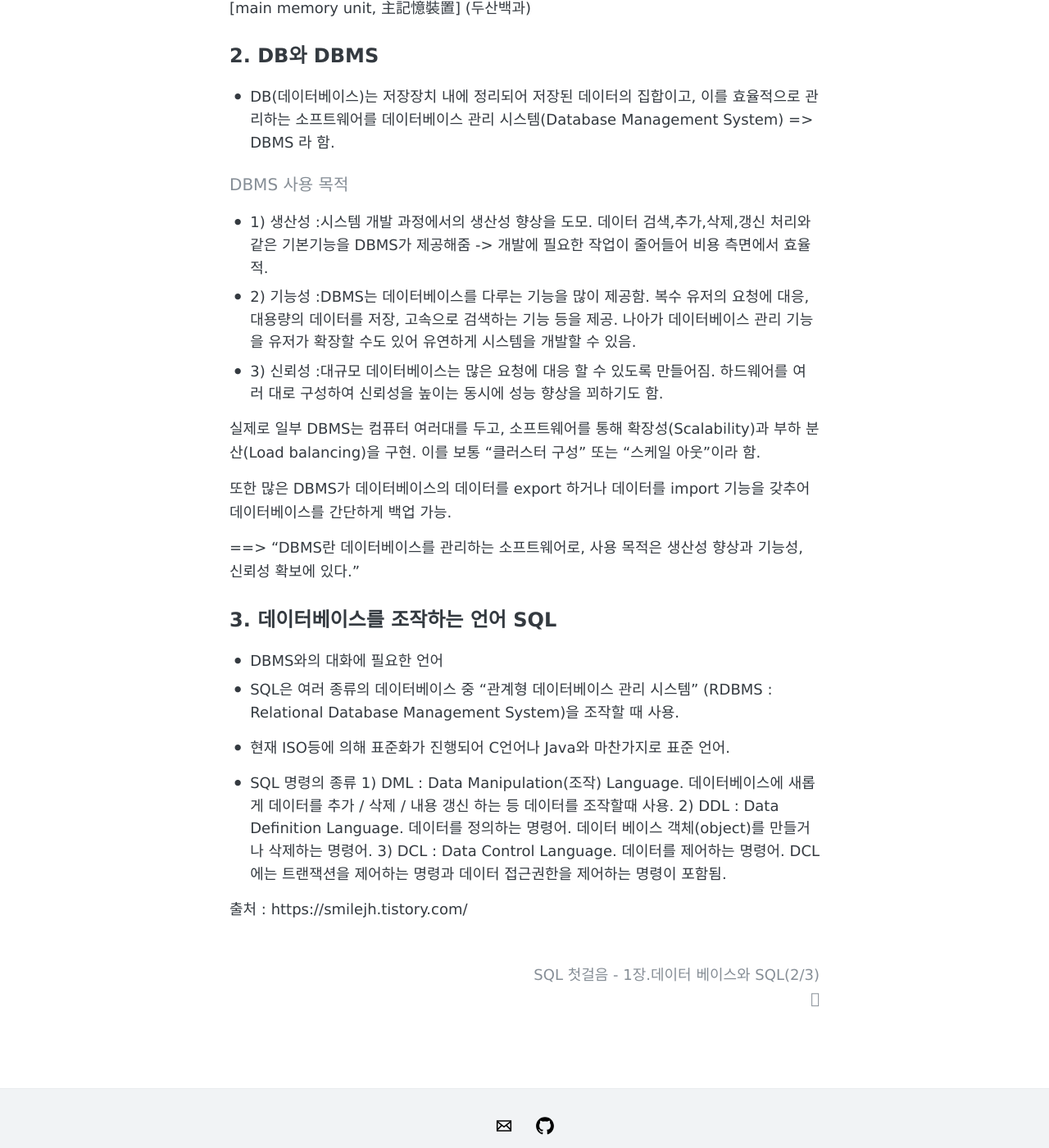
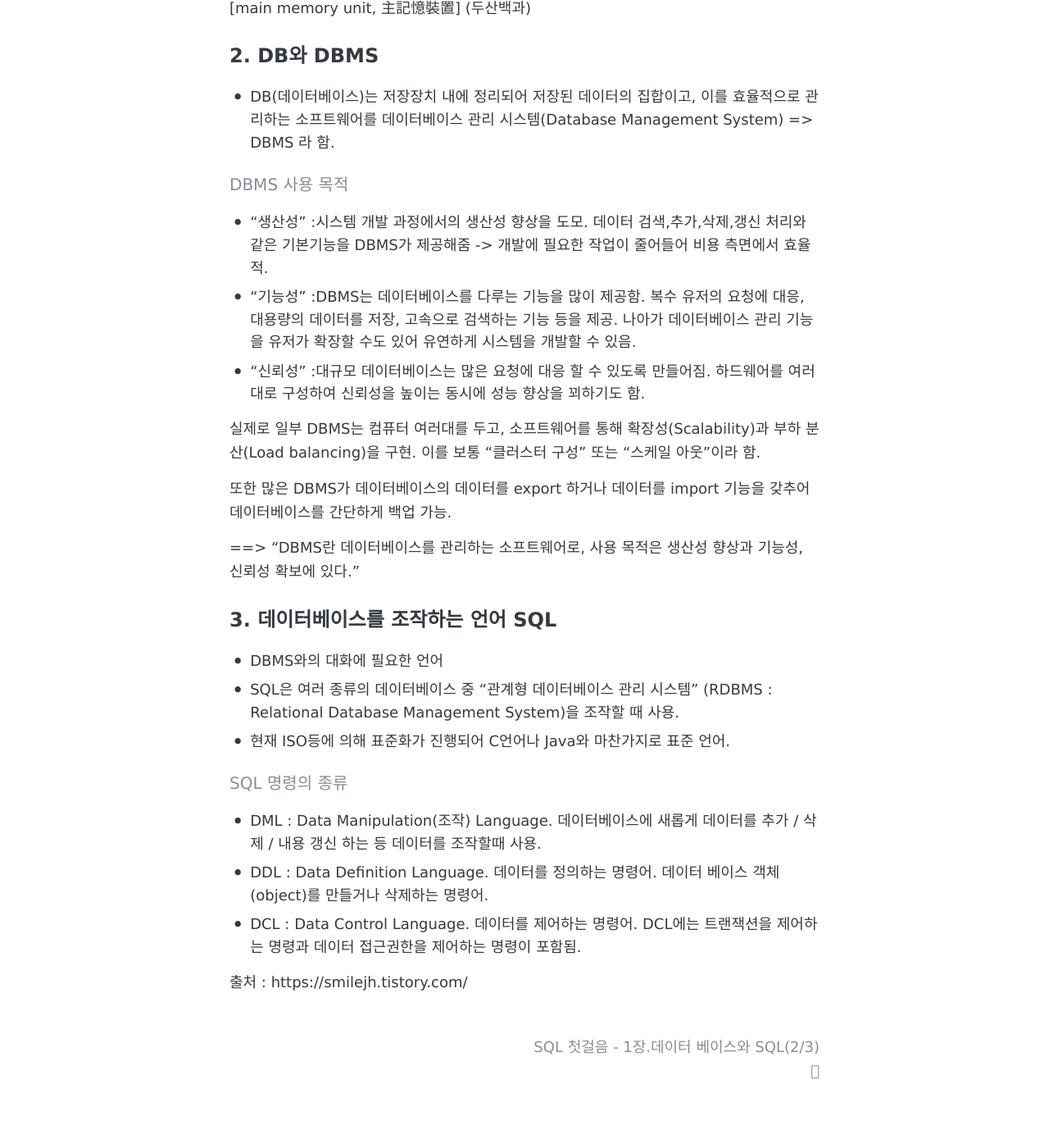
Before and after one commit to donmuk/donmuk.github.io, a Jekyll site: the page built from _posts/2020-11-01-sql-첫걸음-1-1.md, in a window 1280 px wide and 1400 px high, scrolled down 619 px. Shown: the whole window at 82% size. Built offline with Jekyll 4.4.1, drawn with Linux system fonts in a browser that asks for light colours; comment, search, counter and statistics services are not loaded.

Commit message:
Update 2020-11-01-sql-첫걸음-1-1.md

```diff
--- a/_posts/2020-11-01-sql-첫걸음-1-1.md
+++ b/_posts/2020-11-01-sql-첫걸음-1-1.md
@@ -22,11 +22,11 @@
 - DB(데이터베이스)는 저장장치 내에 정리되어 저장된 데이터의 집합이고, 이를 효율적으로 관리하는 소프트웨어를 데이터베이스 관리 시스템(Database Management System) => DBMS 라 함.
 
 #### DBMS 사용 목적
-- 1) 생산성
+- "생산성"
 :시스템 개발 과정에서의 생산성 향상을 도모. 데이터 검색,추가,삭제,갱신 처리와 같은 기본기능을 DBMS가 제공해줌 -> 개발에 필요한 작업이 줄어들어 비용 측면에서 효율적.
-- 2) 기능성
+- "기능성"
 :DBMS는 데이터베이스를 다루는 기능을 많이 제공함. 복수 유저의 요청에 대응, 대용량의 데이터를 저장, 고속으로 검색하는 기능 등을 제공. 나아가 데이터베이스 관리 기능을 유저가 확장할 수도 있어 유연하게 시스템을 개발할 수 있음.
-- 3) 신뢰성
+- "신뢰성"
 :대규모 데이터베이스는 많은 요청에 대응 할 수 있도록 만들어짐.  하드웨어를 여러 대로 구성하여 신뢰성을 높이는 동시에 성능 향상을 꾀하기도 함.
 
 실제로 일부 DBMS는 컴퓨터 여러대를 두고, 소프트웨어를 통해 확장성(Scalability)과 부하 분산(Load balancing)을 구현.  이를 보통 "클러스터 구성" 또는 "스케일 아웃"이라 함.
@@ -41,10 +41,10 @@
 - SQL은 여러 종류의 데이터베이스 중 "관계형 데이터베이스 관리 시스템" (RDBMS : Relational Database Management System)을 조작할 때 사용.
 - 현재 ISO등에 의해 표준화가 진행되어 C언어나 Java와 마찬가지로 표준 언어.
 
-- SQL 명령의 종류
-1) DML : Data Manipulation(조작) Language. 데이터베이스에 새롭게 데이터를 추가 / 삭제 / 내용 갱신 하는 등 데이터를 조작할때 사용.
-2) DDL : Data Definition Language. 데이터를 정의하는 명령어. 데이터 베이스 객체(object)를 만들거나 삭제하는 명령어.
-3) DCL : Data Control Language. 데이터를 제어하는 명령어. DCL에는 트랜잭션을 제어하는 명령과 데이터 접근권한을 제어하는 명령이 포함됨.
+#### SQL 명령의 종류
+- DML : Data Manipulation(조작) Language. 데이터베이스에 새롭게 데이터를 추가 / 삭제 / 내용 갱신 하는 등 데이터를 조작할때 사용.
+- DDL : Data Definition Language. 데이터를 정의하는 명령어. 데이터 베이스 객체(object)를 만들거나 삭제하는 명령어.
+- DCL : Data Control Language. 데이터를 제어하는 명령어. DCL에는 트랜잭션을 제어하는 명령과 데이터 접근권한을 제어하는 명령이 포함됨.
 
 
 출처 : https://smilejh.tistory.com/
```
